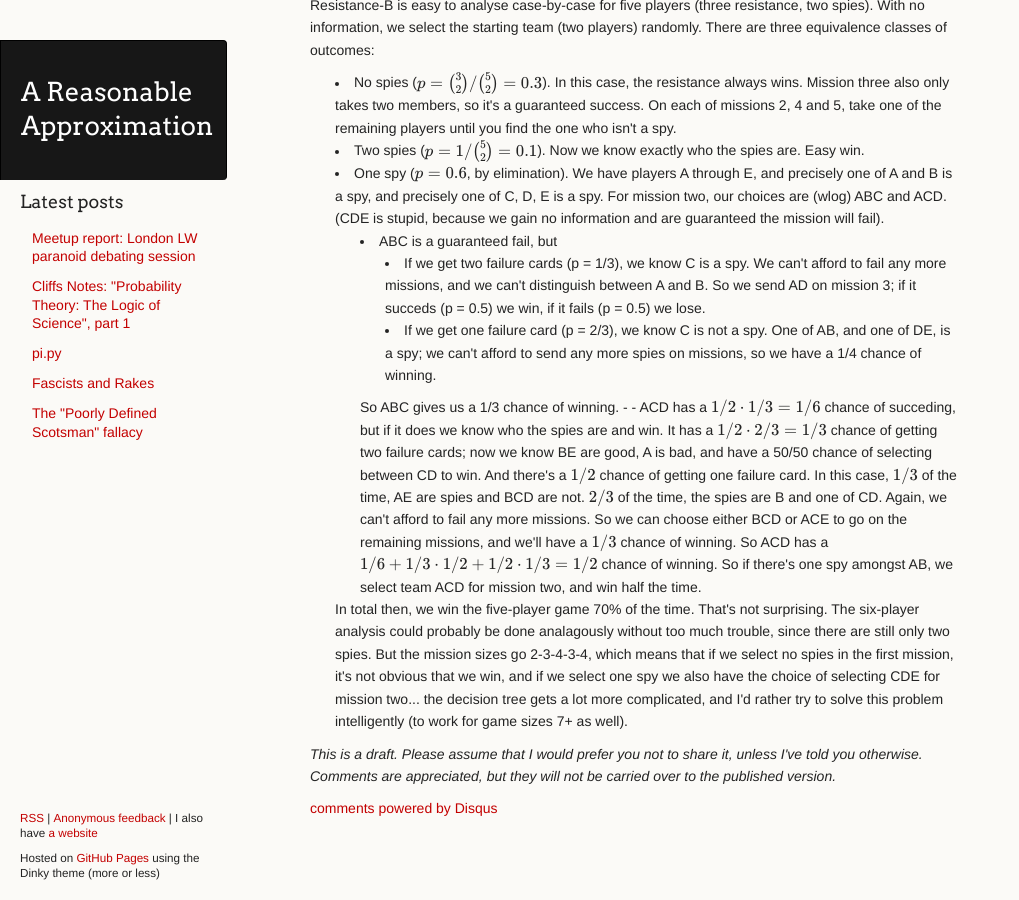
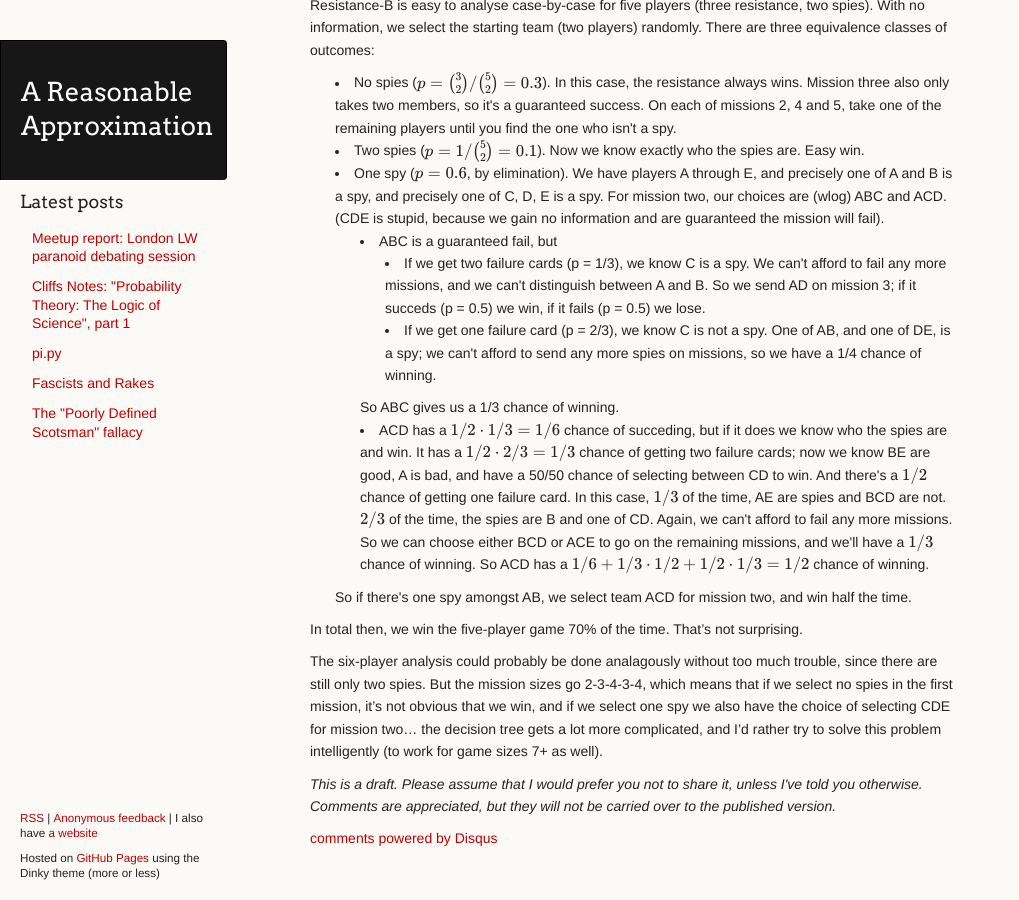
Before and after one commit to ChickenProp/chickenprop.github.com, a Jekyll site: the page built from drafts/resistance-analysis.md, in a window 1280 px wide and 900 px high, scrolled down 808 px. Shown: the whole window, without its empty margins (0-1019 px from the left). Built offline with Jekyll 4.4.1, drawn with Linux system fonts in a browser that asks for light colours; nearby versions of some CDN libraries; Markdown is read by kramdown in place of the engine named in the settings; formulas are drawn with MathJax 3; comment, search, counter and statistics services are not loaded.

Commit message:
editing resistance

```diff
--- a/drafts/resistance-analysis.md
+++ b/drafts/resistance-analysis.md
@@ -34,15 +34,17 @@ Resistance-B is easy to analyse case-by-case for five players (three resistance,
           <li>If we get one failure card (p = 2/3), we know C is not a spy. One of AB, and one of DE, is a spy; we can't afford to send any more spies on missions, so we have a 1/4 chance of winning.</li>
 	</ul>
 
-    So ABC gives us a 1/3 chance of winning.
+So ABC gives us a 1/3 chance of winning.</li>
 
-- - ACD has a $1/2 \cdot 1/3 = 1/6$ chance of succeding, but if it does we know who the spies are and win. It has a $1/2 \cdot 2/3 = 1/3$ chance of getting two failure cards; now we know BE are good, A is bad, and have a 50/50 chance of selecting between CD to win. And there's a $1/2$ chance of getting one failure card.
+      <li>ACD has a $1/2 \cdot 1/3 = 1/6$ chance of succeding, but if it does we know who the spies are and win. It has a $1/2 \cdot 2/3 = 1/3$ chance of getting two failure cards; now we know BE are good, A is bad, and have a 50/50 chance of selecting between CD to win. And there's a $1/2$ chance of getting one failure card.
 
-    In this case, $1/3$ of the time, AE are spies and BCD are not. $2/3$ of the time, the spies are B and one of CD. Again, we can't afford to fail any more missions. So we can choose either BCD or ACE to go on the remaining missions, and we'll have a $1/3$ chance of winning.
+In this case, $1/3$ of the time, AE are spies and BCD are not. $2/3$ of the time, the spies are B and one of CD. Again, we can't afford to fail any more missions. So we can choose either BCD or ACE to go on the remaining missions, and we'll have a $1/3$ chance of winning.
 
-    So ACD has a $1/6 + 1/3 \cdot 1/2 + 1/2 \cdot 1/3 = 1/2$ chance of winning.
+So ACD has a $1/6 + 1/3 \cdot 1/2 + 1/2 \cdot 1/3 = 1/2$ chance of winning.</li>
+    </ul>
 
-  So if there's one spy amongst AB, we select team ACD for mission two, and win half the time.</li>
+So if there's one spy amongst AB, we select team ACD for mission two, and win half the time.</li>
+</ul>
 
 In total then, we win the five-player game 70% of the time. That's not surprising.
 
```
